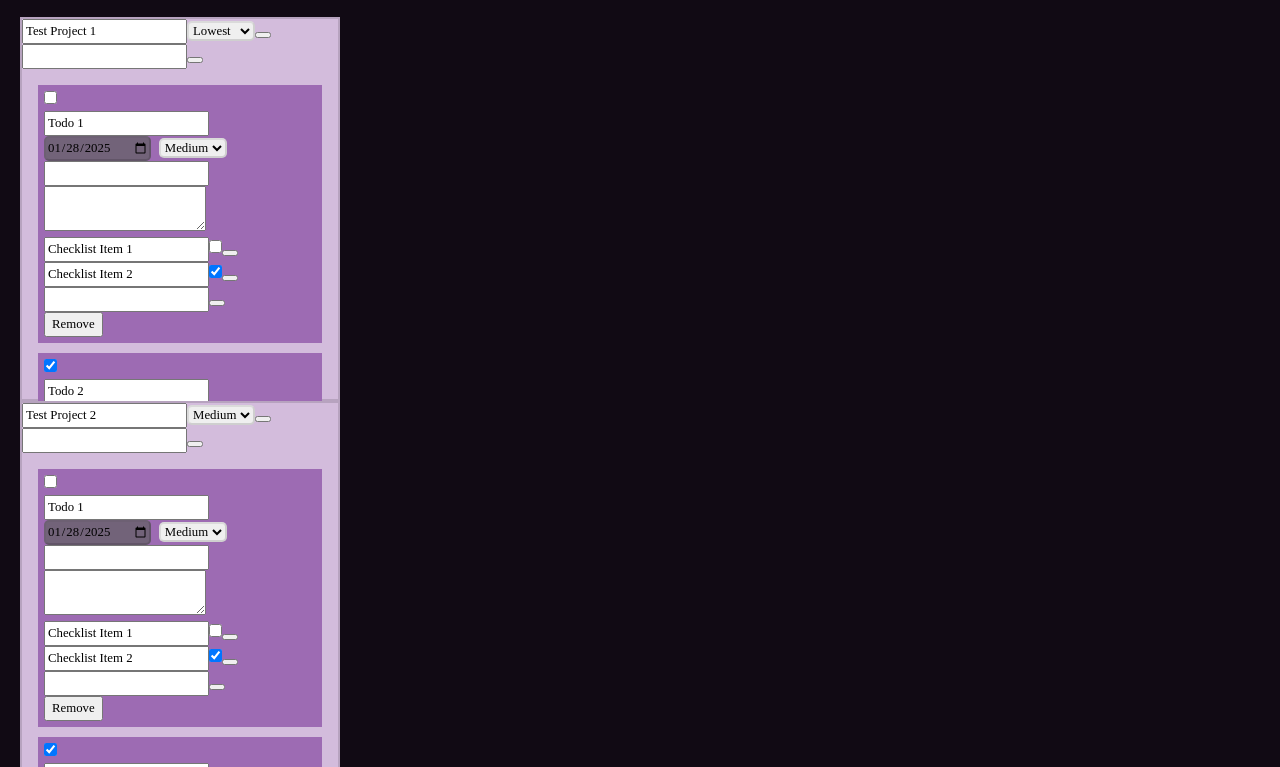
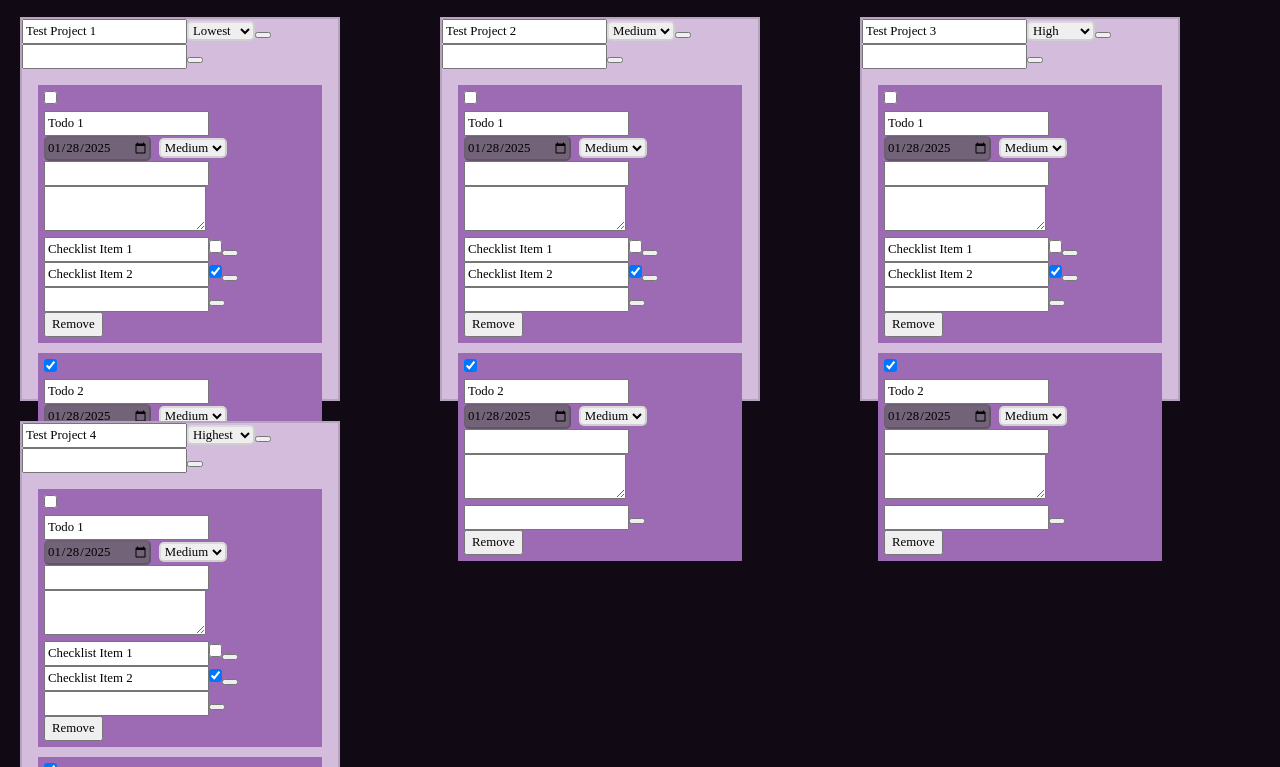
Before and after one commit to LontraSoft/odin-todo, a website built with webpack: page src/template.html in a window 1280 px wide. Shown: the part 33-800 px from the top of the page. Built offline with nearby package versions, Linux system fonts and the light colour scheme.

Commit message:
Change layout of projects to be 3 per row

```diff
--- a/src/css/index.css
+++ b/src/css/index.css
@@ -91,6 +91,8 @@ header {
 
 #projects-container {
     display: grid;
+    grid-template-columns: repeat(auto-fit, minmax(20rem, 1fr));
+    gap: 20px;
 
     background-color: var(--background-color);
 
```
